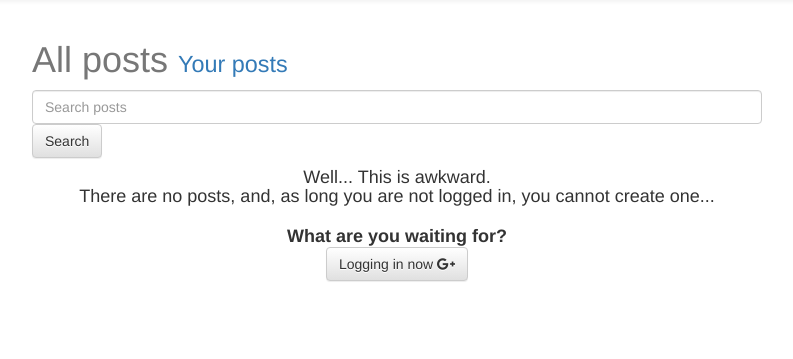
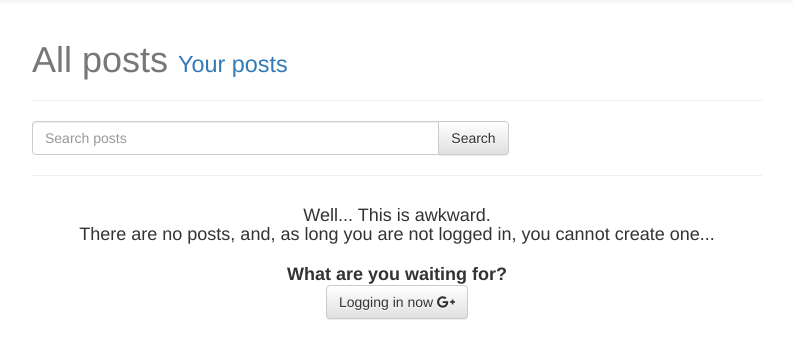
Before and after one commit to DAWZayas-Projects/BELLON-CABALLERO-OSCAR, a Django app: page / in a window 1280 px wide. Shown: the part 52-411 px from the top of the page, without its empty margins (243-1036 px from the left). Run offline with Django 3.2, Linux system fonts and the light colour scheme; data that the repository does not hold is empty; parts of the project's set-up code (start-up, migrations or seed data) failed here and were passed over; some libraries are stand-ins or nearby versions.

Commit message:
Simple post search

```diff
--- a/posts/views.py
+++ b/posts/views.py
@@ -15,6 +15,10 @@ from .forms import PostForm
 def post_list(request):
     queryset_list = Post.objects.filter(draft=False).filter(publish__lte=timezone.now())
     #queryset = Post.objects.all().order_by("-timestamp")
+
+    query = request.GET.get("q")
+    if query:
+        queryset_list = queryset_list.filter(title__icontains=query)
 
     paginator = Paginator(queryset_list, 2) # Show 25 contacts per page
 
--- a/templates/post_list.html
+++ b/templates/post_list.html
@@ -11,10 +11,21 @@
           {% endif %}
       </small>
     </h1>
-    <form method="GET" action="">
-      <input class="form-control col-sm-4" type="text" placeholder="Search posts" />
-      <input type="submit" class="btn btn-default" value="Search" />
-    </form>
+
+    <hr/>
+    <div class="row">
+      <div class="col-sm-8">
+        <form method="GET" action="">
+          <div class="input-group">
+            <input value="{{ request.GET.q }}" name="q" class="form-control" type="text" placeholder="Search posts" />
+            <span class="input-group-btn">
+              <input type="submit" class="btn btn-default" value="Search" />
+            </span>
+          </div>
+        </form>
+      </div>
+    </div>
+    <hr/>
 
     <div class="row">
       {% for post in queryset %}
@@ -88,7 +99,7 @@
         {% ifequal num queryset.number %}
           <span class="btn btn-info">{{ num }}</span>
         {% else %}
-          <a href="?page={{ num }}" class="btn btn-default"> {{ num }}</a>
+          <a href="?page={{ num }}&q={{ request.GET.q }}" class="btn btn-default"> {{ num }}</a>
         {% endifequal %}
       {% endfor %}
     </div>
```
